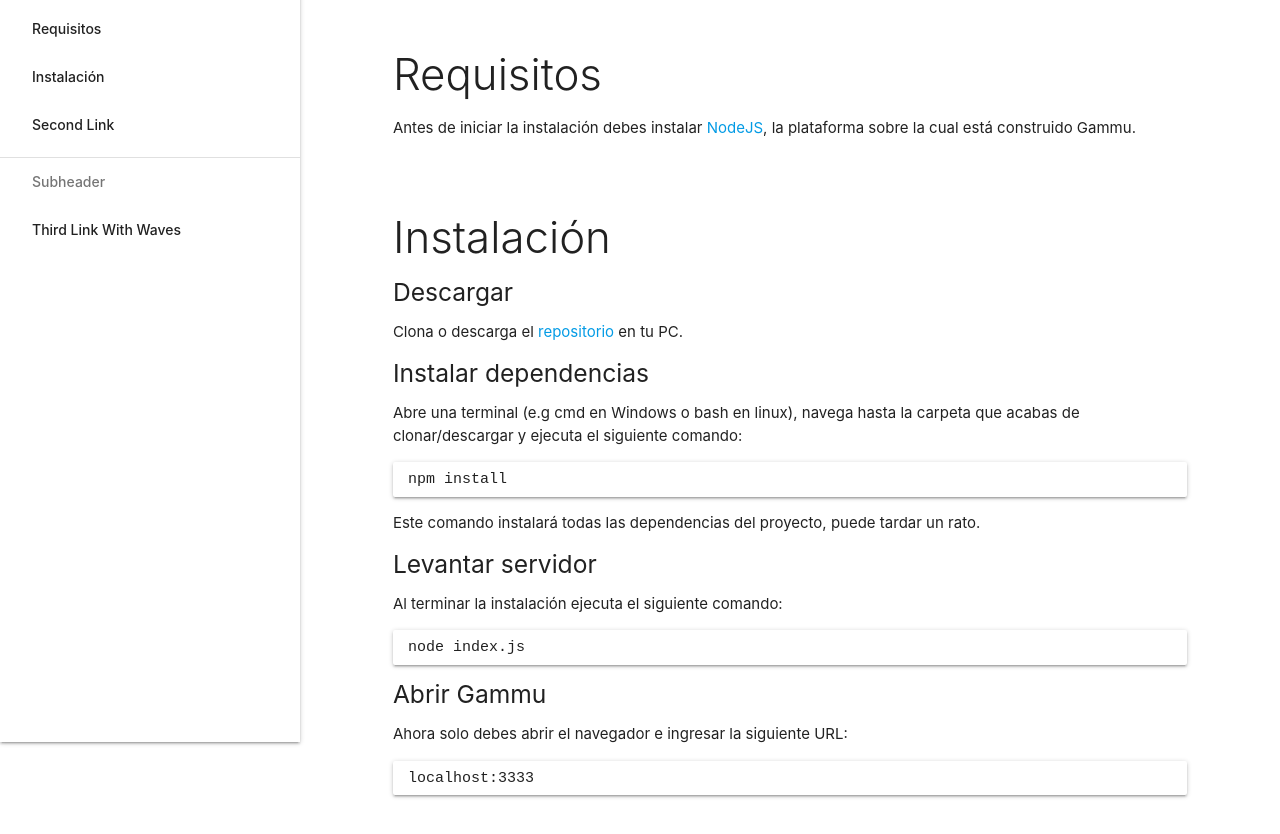
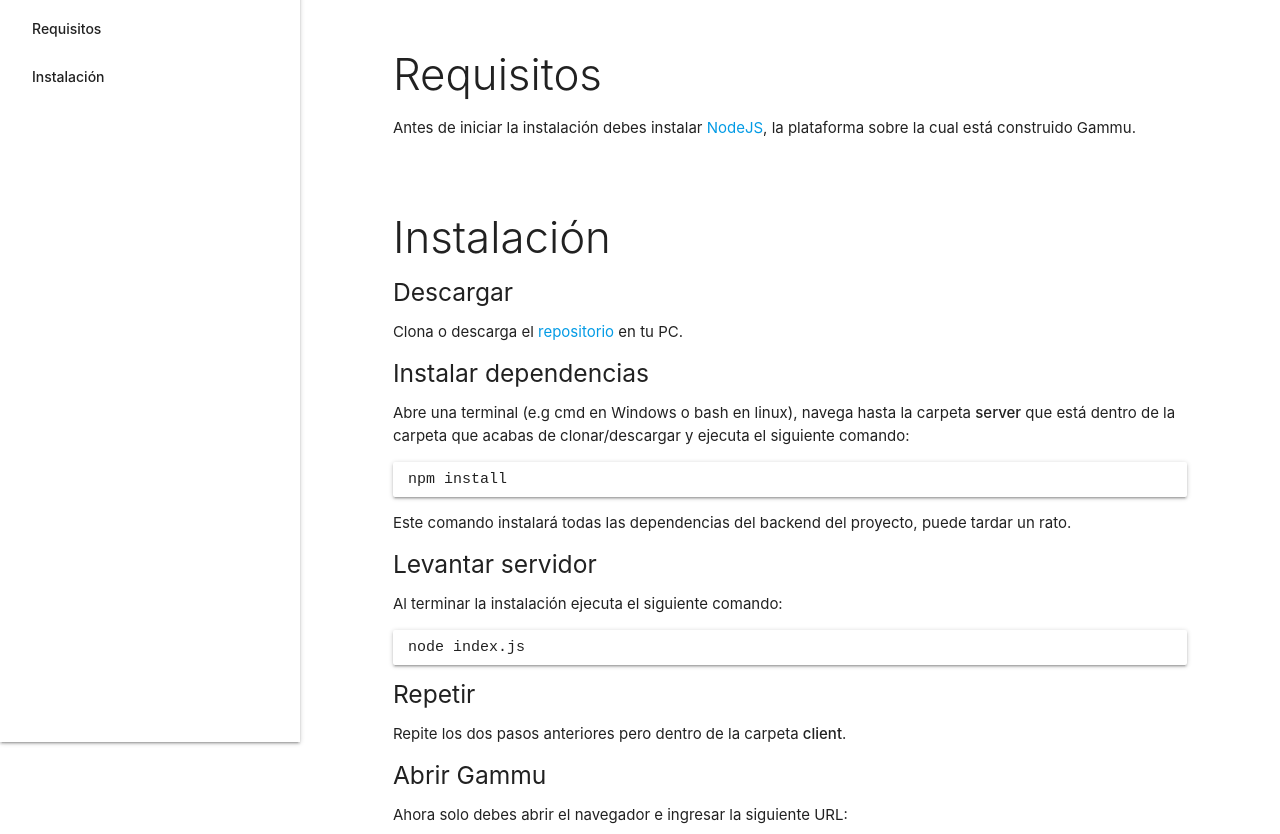
Before and after one commit to marln94/gammu-landing, a website: page public/documentacion.html in a window 1280 px wide. Shown: the part 118-952 px from the top of the page. Drawn offline with nearby package versions, Linux system fonts and the light colour scheme.

Commit message:
Cambios en documentación

```diff
--- a/public/css/style.css
+++ b/public/css/style.css
@@ -41,3 +41,14 @@ html {
   height: 100%;
   /* overflow: hidden; */
 }
+
+body {
+  display: flex;
+  min-height: 100vh;
+  flex-direction: column;
+}
+
+main {
+  flex: 1 0 auto;
+  padding: 2% 5%;
+}
--- a/public/documentacion.html
+++ b/public/documentacion.html
@@ -34,10 +34,6 @@
             </li>
             <li><a href="#requisitos">Requisitos</a></li>
             <li><a href="#instalacion">Instalación</a></li>
-            <li><a href="#!">Second Link</a></li>
-            <li><div class="divider"></div></li>
-            <li><a class="subheader">Subheader</a></li>
-            <li><a class="waves-effect" href="#!">Third Link With Waves</a></li>
         </ul>
     </header>
 
@@ -61,11 +57,11 @@
                         <p>Clona o descarga el <a href="https://github.com/marln94/gammu" target="_blank">repositorio</a> en tu PC.</p>
 
                         <h5>Instalar dependencias</h5>
-                        <p>Abre una terminal (e.g cmd en Windows o bash en linux), navega hasta la carpeta que acabas de clonar/descargar y ejecuta el siguiente comando:</p>
+                        <p>Abre una terminal (e.g cmd en Windows o bash en linux), navega hasta la carpeta <strong>server</strong> que está dentro de la carpeta que acabas de clonar/descargar y ejecuta el siguiente comando:</p>
                         <div class="card-panel">
                             <code>npm install</code>
                         </div>
-                        <p>Este comando instalará todas las dependencias del proyecto, puede tardar un rato.</p>
+                        <p>Este comando instalará todas las dependencias del backend del proyecto, puede tardar un rato.</p>
 
                         <h5>Levantar servidor</h5>
                         <p>Al terminar la instalación ejecuta el siguiente comando:</p>
@@ -73,10 +69,13 @@
                             <code>node index.js</code>
                         </div>
 
+                        <h5>Repetir</h5>
+                        <p>Repite los dos pasos anteriores pero dentro de la carpeta <strong>client</strong>.</p>
+
                         <h5>Abrir Gammu</h5>
                         <p>Ahora solo debes abrir el navegador e ingresar la siguiente URL:</p>
                         <div class="card-panel">
-                            <code>localhost:3333</code>
+                            <code>localhost:4444</code>
                         </div>
 
                     </div>
```
Also changed, not shown: public/index.html (+2 -80 lines).
